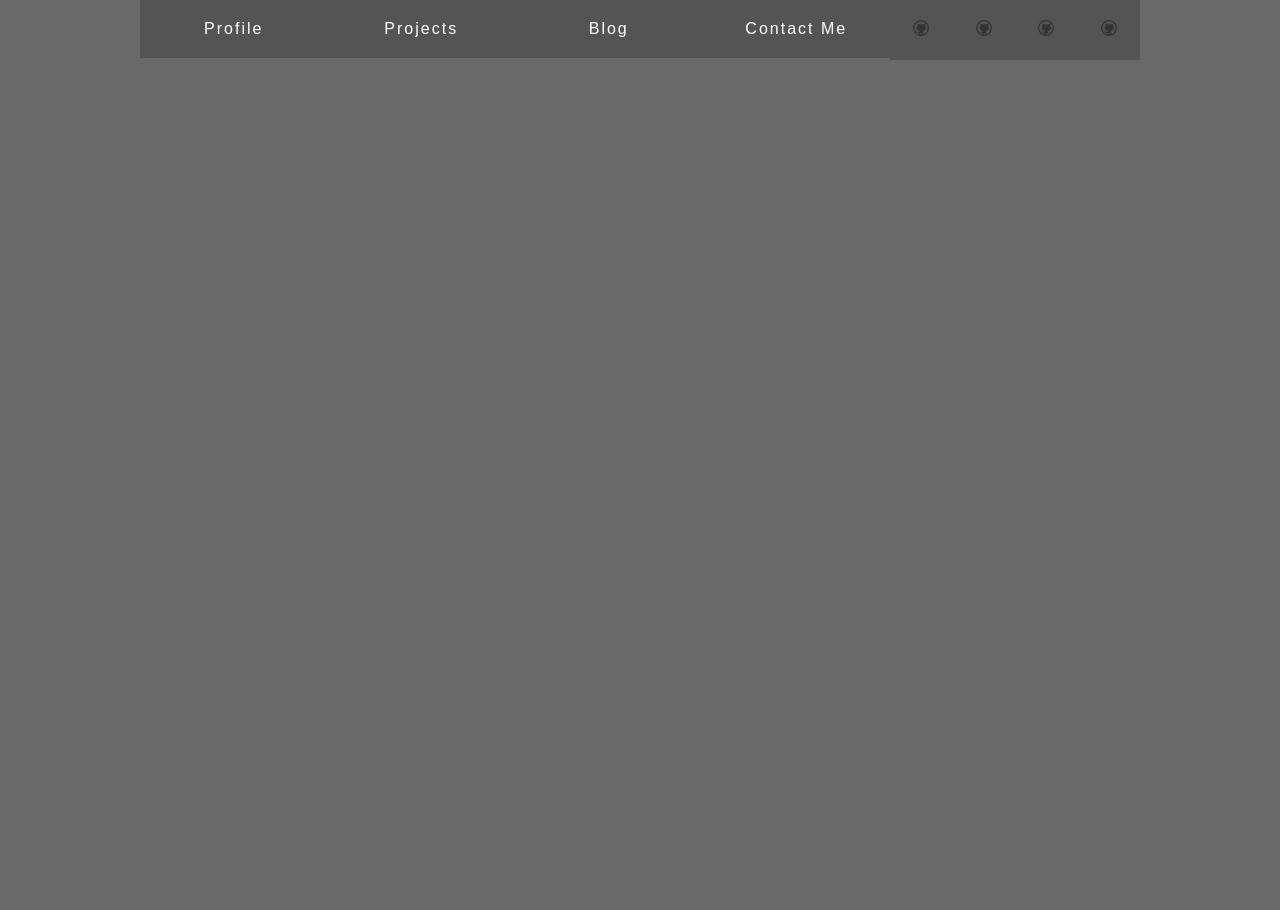
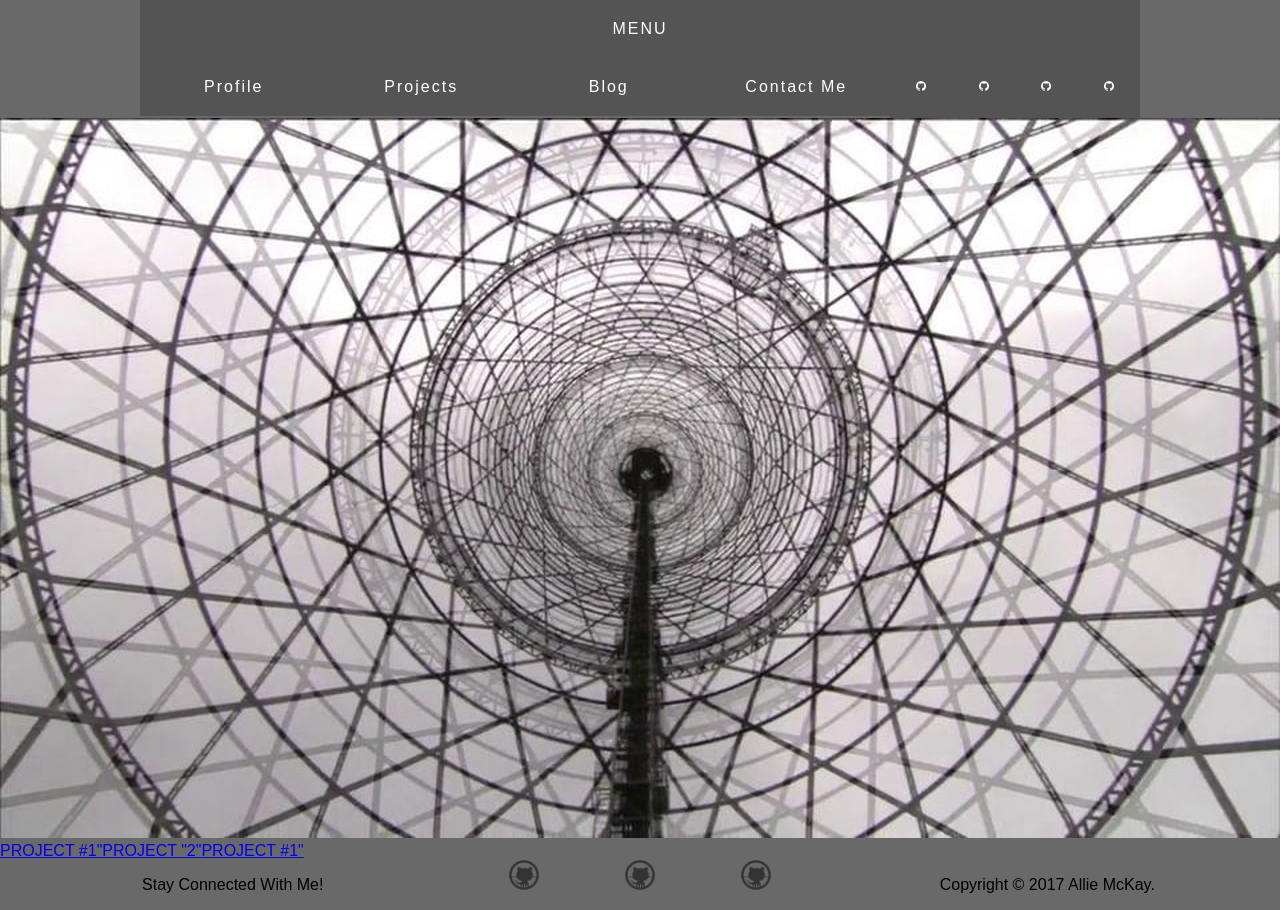
Before and after one commit to devalexer/Portfolio, a website: page public/index.html in a window 1280 px wide. Before the commit the page ends 800 px from the top, so only its background shows below. Drawn offline with Linux system fonts and the light colour scheme.

Commit message:
Footer added

```diff
--- a/public/index.html
+++ b/public/index.html
@@ -23,36 +23,41 @@
     <li><a href="#">Projects</a></li>
     <li><a href="#">Blog</a></li>
     <li><a href="#">Contact Me</a></li>
-    <li class="social"><a href="#"><img src="images/github.png" height="16px" width="16px"></a></li>
-    <li class="social"><a href="#"><img src="images/github.png" height="16px" width="16px"></a></li>
-    <li class="social"><a href="#"><img src="images/github.png" height="16px" width="16px"></a></li>
-    <li class="social"><a href="#"><img src="images/github.png" height="16px" width="16px"></a></li>
+    <li class="social"><a href="#"><img src="images/githubwhite.ico" height="16px" width="16px"></a></li>
+    <li class="social"><a href="#"><img src="images/githubwhite.ico" height="16px" width="16px"></a></li>
+    <li class="social"><a href="#"><img src="images/githubwhite.ico" height="16px" width="16px"></a></li>
+    <li class="social"><a href="#"><img src="images/githubwhite.ico" height="16px" width="16px"></a></li>
   </ul>
 </div>
 
 <!--//////
 ///Body///
-///////
+///////-->
 
 <img src="images/background.jpg" alt="Background Image" id=background>
 
 <main>
-  <div>
-    <a href="https://github.com/devalexer/">
-    <img src="images/github.png" alt="Twitter">
-    </a>
+
+<div class="project">
+    <a href="https://github.com/devalexer/" alt="Twitter">
+    PROJECT #1"</a>
   </div>
 
-  <div>
-    <a href="https://github.com/devalexer/">
-    <img src="images/github.png" alt="Twitter">
-    </a>
+  <div class="project">
+    <a href="https://github.com/devalexer/" alt="Twitter">
+    PROJECT "2"</a>
   </div>
+
+  <div class="project">
+    <a href="https://github.com/devalexer/" alt="Twitter">
+    PROJECT #1"</a>
+  </div>
+
 </main>
--->
+
 <!--//////
 //Footer//
-///////
+///////-->
 
 <footer>
 
@@ -70,7 +75,7 @@
     <img src="images/github.png" alt="Twitter" height="30px" width="30px">
   </a>
 
-  <p>Copyright &copy; 2017 Allie McKay. Built with &hearts; at The Iron Yard. </p>
+  <p>Copyright &copy; 2017 Allie McKay.</p>
 
 </footer>
 
--- a/public/screen.css
+++ b/public/screen.css
@@ -15,7 +15,7 @@ body {
 
 /*-----Header-----*/
 
-a {
+.flex-nav a {
   color: white;
   font-weight: 100;
   letter-spacing: 2px;
@@ -25,11 +25,9 @@ a {
   display: inline-block;
   width: 100%;
   text-align: center;
-  transition: all 0.5s;
-
 }
 
-a:hover {
+.flex-nav a:hover {
   background: rgba(0,0,0,0.3);
 }
 
@@ -37,7 +35,6 @@ a:hover {
   max-width: 1000px;
   margin: 0 auto;
   padding: 0;
-
 }
 
 /*Affects Menu Box*/
@@ -100,6 +97,7 @@ a:hover {
 
 .nav-menu {
   display: block;
+  text-decoration: underline;
 }
 
 }
@@ -110,4 +108,30 @@ a:hover {
   width: 100%;
 }
 
+main {
+  display: flex;
+  align-items: center;
+  box-sizing: border-box;
+}
+
+.project {
+  flex-wrap: row;
+
+}
+
 /*-----Footer-----*/
+
+footer {
+  display: flex;
+  flex-wrap: wrap;
+  text-align: center;
+
+}
+
+footer p {
+  flex: 4;
+}
+
+footer a {
+  flex: 1;
+}
```
Also changed, not shown: public/images/githubwhite.ico (added), public/images/linkedinwhite.png (added).
